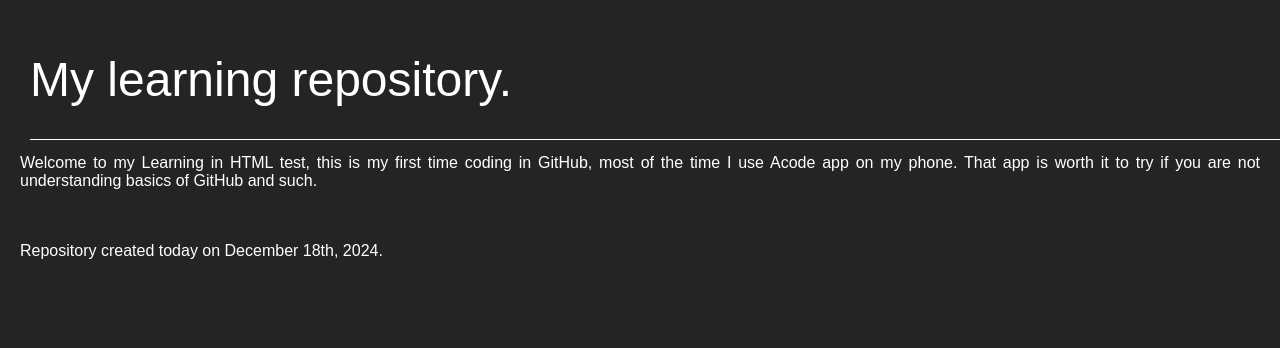
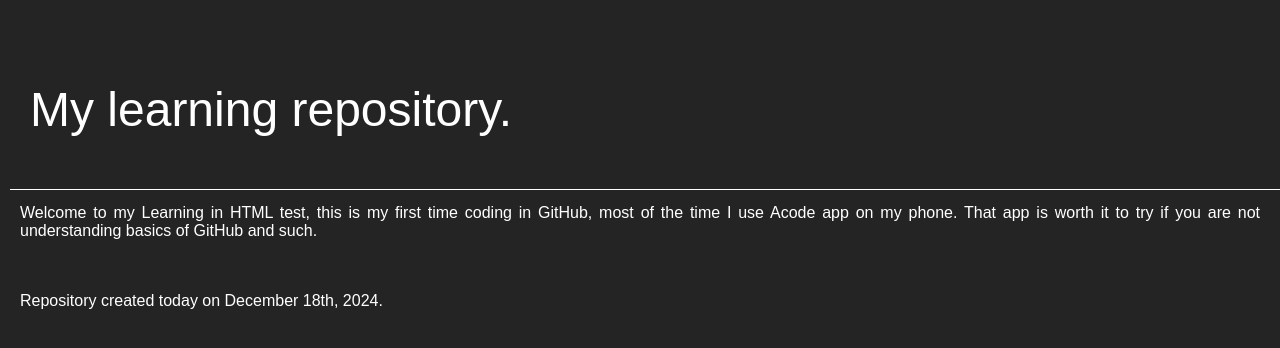
Before and after one commit to KeyzGames/KeyzGames.github.io, a PHP site: page / in a window 1280 px wide; the page is wider, and only the part inside the window is pictured. Shown: the top 348 px of that part. Run offline with PHP 8.4, Linux system fonts and the light colour scheme.

Commit message:
Update styles.css

```diff
--- a/styles.css
+++ b/styles.css
@@ -19,7 +19,11 @@ header {
   margin-bottom: 10px;
   font-weight: bold;
   border-bottom: 1px solid white;
-  width: 120%;
+  width: 100vw;
+  position: relative;
+  left: -20px;
+  padding: 20px;
+  box-sizing: border-box;
 }
 
 h1, h2, h4 {
```
